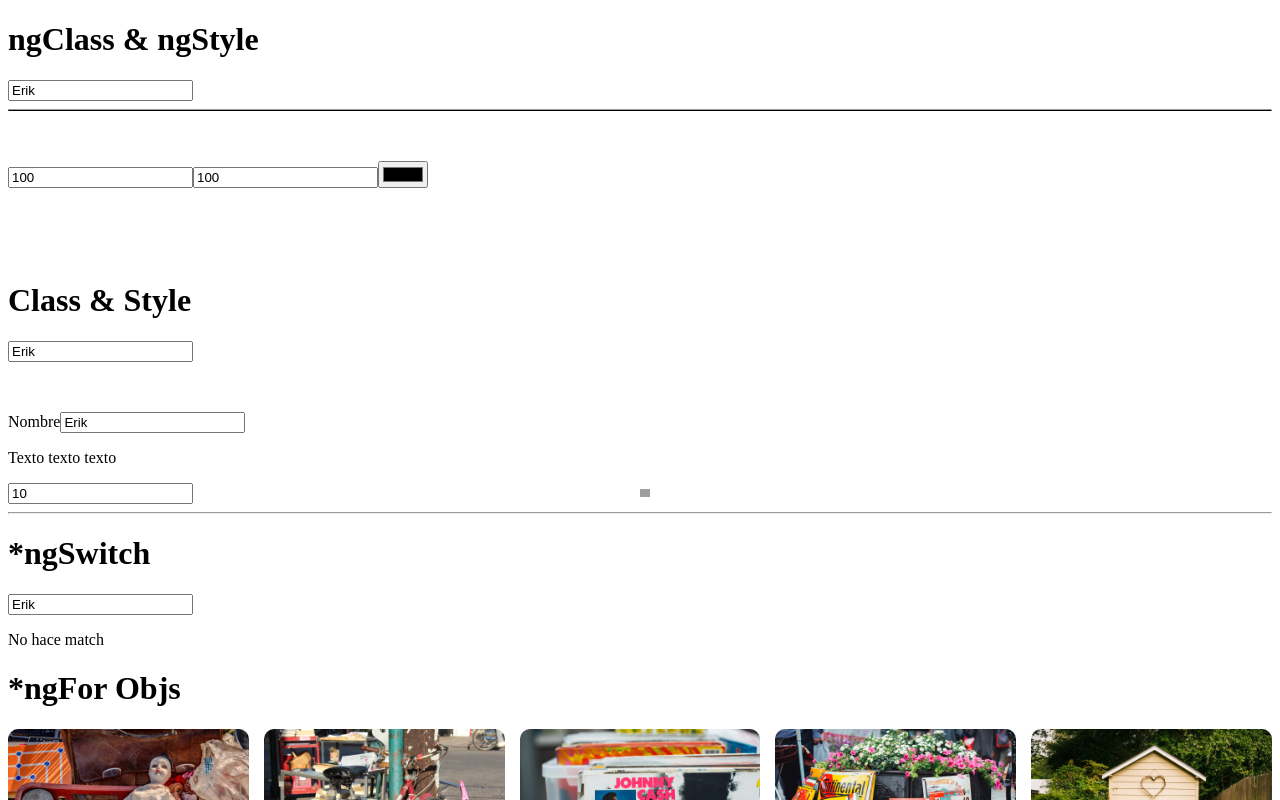
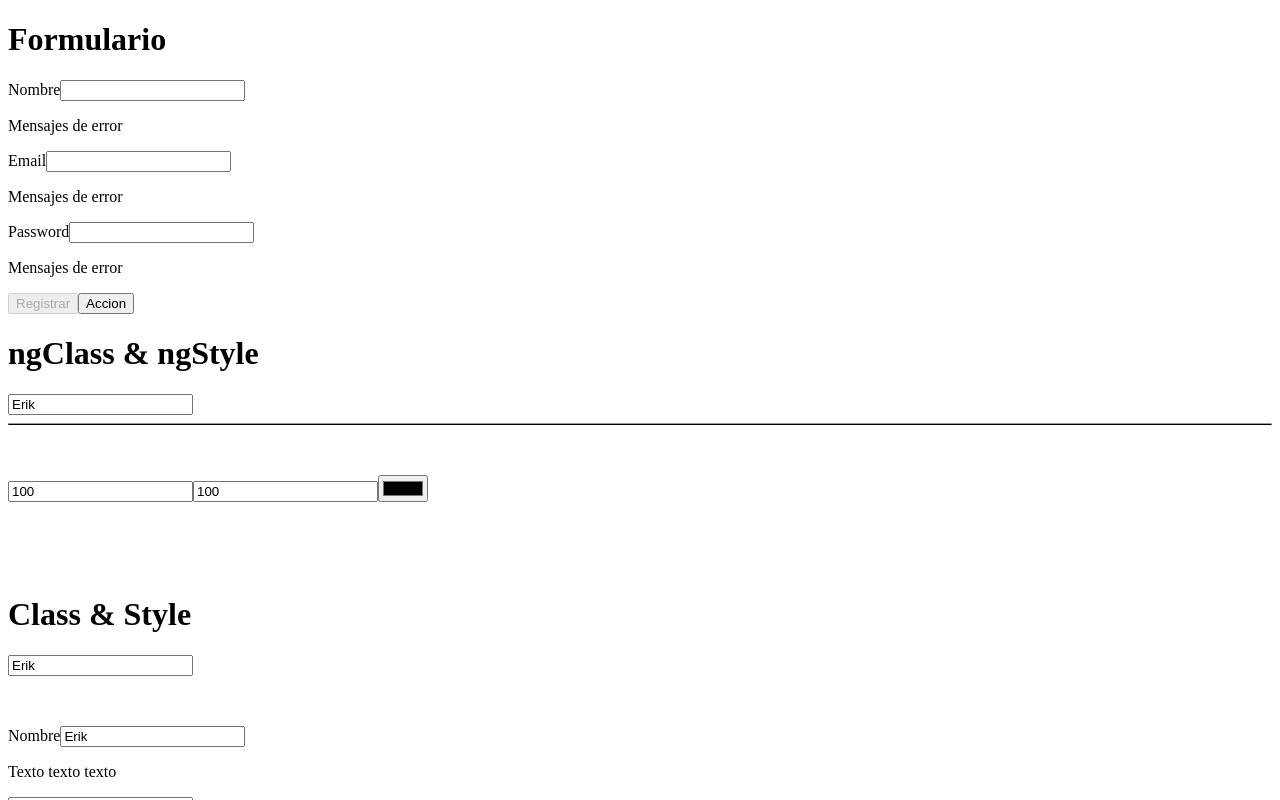
Before and after one commit to erikmya/Curso_angular, an Angular app in the folder my-store/: page / in a window 1280 px wide. Shown: the top 800 px of the page. Built offline with nearby package versions, Linux system fonts and the light colour scheme; grey boxes are pictures that could not be loaded.

Commit message:
Clase 19 formulario

```diff
--- a/my-store/src/app/app.component.html
+++ b/my-store/src/app/app.component.html
@@ -1,3 +1,23 @@
+<h1>Formulario</h1>
+<form (ngSubmit)="onRegister()" #myForm="ngForm">
+  <div class="input-group">
+    <label for="name">Nombre</label>
+    <input type="text" name="name" required id="name" [(ngModel)]="register.name">
+    <p>Mensajes de error</p>
+  </div>
+  <div class="input-group">
+    <label for="email">Email</label>
+    <input type="email" name="email" required id="name" [(ngModel)]="register.email">
+    <p>Mensajes de error</p>
+  </div>
+  <div class="input-group">
+    <label for="password">Password</label>
+    <input type="password" name="password" required id="password" [(ngModel)]="register.name">
+    <p>Mensajes de error</p>
+  </div>
+  <button [disabled]="myForm.invalid" type="submit">Registrar</button>
+  <button type="button">Accion</button>
+</form>
 <h1>ngClass & ngStyle</h1>
 <input type="text" required #nameInput4="ngModel" [(ngModel)]="person.name" />
 <hr class="line-error"
--- a/my-store/src/app/app.component.ts
+++ b/my-store/src/app/app.component.ts
@@ -14,6 +14,11 @@
   age = 28;
   img = 'https://www.pngitem.com/pimgs/m/78-786293_1240-x-1240-0-avatar-profile-icon-png.png';
   btnDisabled = true;
+  register = {
+    name: '',
+    email: '',
+    password: '',
+  }
   person = {
     name: 'Erik',
     age: 23,
@@ -87,4 +92,8 @@
   deleteName(index: number) {
     this.names.splice(index, 1);
   }
+
+  onRegister() {
+    console.log(this.register);
+  }
 }
```
